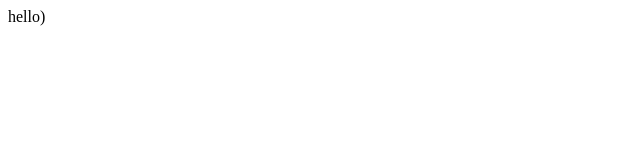
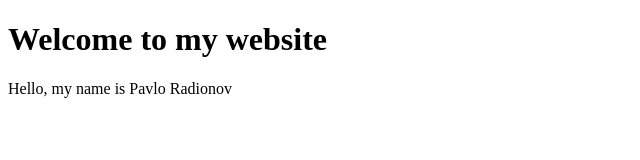
Before and after one commit to pavlo768/my-web-site, a plain HTML site: page index.html in a window 1280 px wide. Shown: the whole page, without its empty margins (0-640 px from the left). Drawn offline with Linux system fonts and the light colour scheme.

Commit message:
Update index.html

```diff
--- a/index.html
+++ b/index.html
@@ -3,12 +3,11 @@
 <head>
     <meta charset="UTF-8">
     <meta name="viewport" content="width=device-width, initial-scale=1.0">
-    <title>Web-Tehnology</title>
+    <title>Pavlo</title>
 
 </head>
 <body>
-    <div class="my_text">
-        hello)
-    </div>
+  <h1>Welcome to my website</h1
+    <p>Hello, my name is Pavlo Radionov</p>
 </body>
 </html>
```
